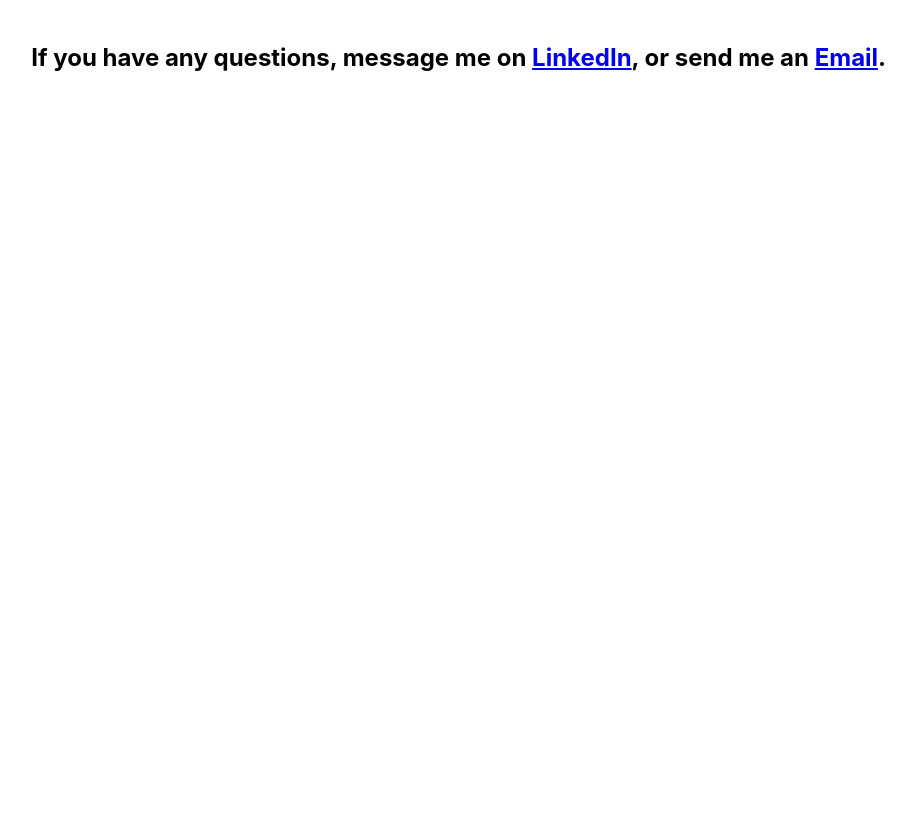
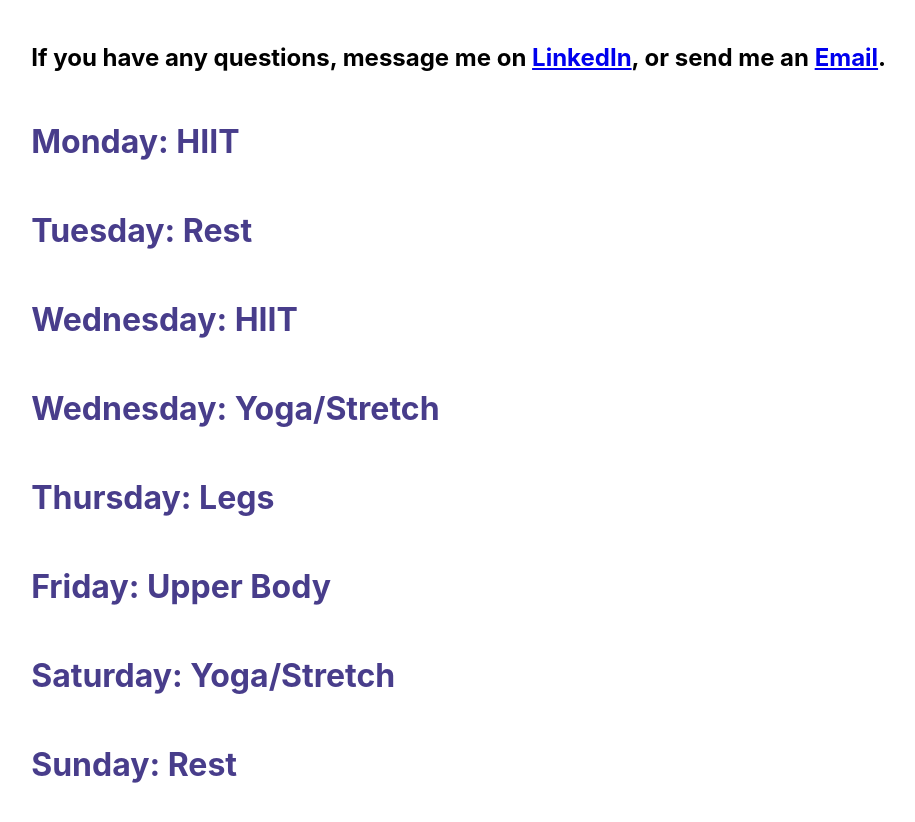
Before and after one commit to latoyaallen/the-first-30-back, a React (Create React App) app: page / in a window 1280 px wide. Shown: the part 1040-1862 px from the top of the page, without its empty margins (84-999 px from the left). Before the commit the page ends 1162 px from the top, so only its background shows below. Built offline with nearby package versions, Linux system fonts and the light colour scheme.

Commit message:
Add WorkoutSchedule

```diff
--- a/src/App.js
+++ b/src/App.js
@@ -4,6 +4,7 @@
 import IntroText from './components/IntroText';
 import Contact from './components/Contact';
 import FitBitStepsChart from './components/FitBitStepsChart';
+import WorkoutSchedule from './components/WorkoutSchedule';
 import drawFitBitStepsChart from './lib/drawFitBitStepsChart';
 
 class App extends React.Component {
@@ -21,6 +22,7 @@
         <IntroText />
         <FitBitStepsChart />
         <Contact />
+        <WorkoutSchedule />
       </React.Fragment>
     )
   }
--- /dev/null
+++ b/src/components/WorkoutSchedule.js
@@ -0,0 +1,33 @@
+import React from 'react';
+import { StyleSheet, css } from 'aphrodite';
+
+const styles = StyleSheet.create({
+  text: {
+    marginLeft: '12%',
+    marginTop: 20,
+    marginBottom: 50,
+    color: '#483d8b',
+    width: '90%',
+    '@media (min-width: 600px)': {
+      marginLeft: '10%',
+    },
+    '@media (min-width: 780px)': {
+      marginLeft: '9%',
+    }
+  },
+});
+
+const WorkoutSchedule = () => (
+  <div>
+    <h1 className={css(styles.text)}>Monday: HIIT</h1>
+    <h1 className={css(styles.text)}>Tuesday: Rest</h1>
+    <h1 className={css(styles.text)}>Wednesday: HIIT</h1>
+    <h1 className={css(styles.text)}>Wednesday: Yoga/Stretch</h1>
+    <h1 className={css(styles.text)}>Thursday: Legs</h1>
+    <h1 className={css(styles.text)}>Friday: Upper Body</h1>
+    <h1 className={css(styles.text)}>Saturday: Yoga/Stretch</h1>
+    <h1 className={css(styles.text)}>Sunday: Rest</h1>
+  </div>
+);
+
+export default WorkoutSchedule;
```
